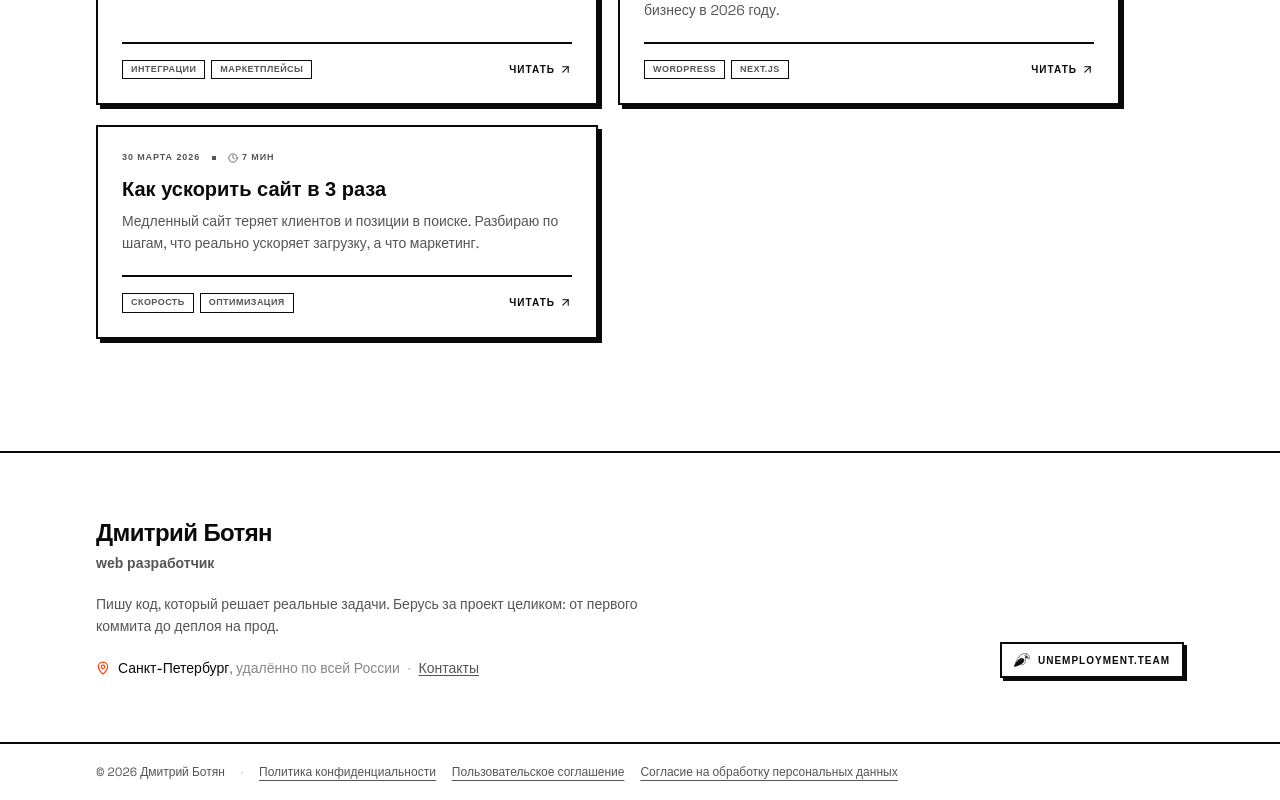
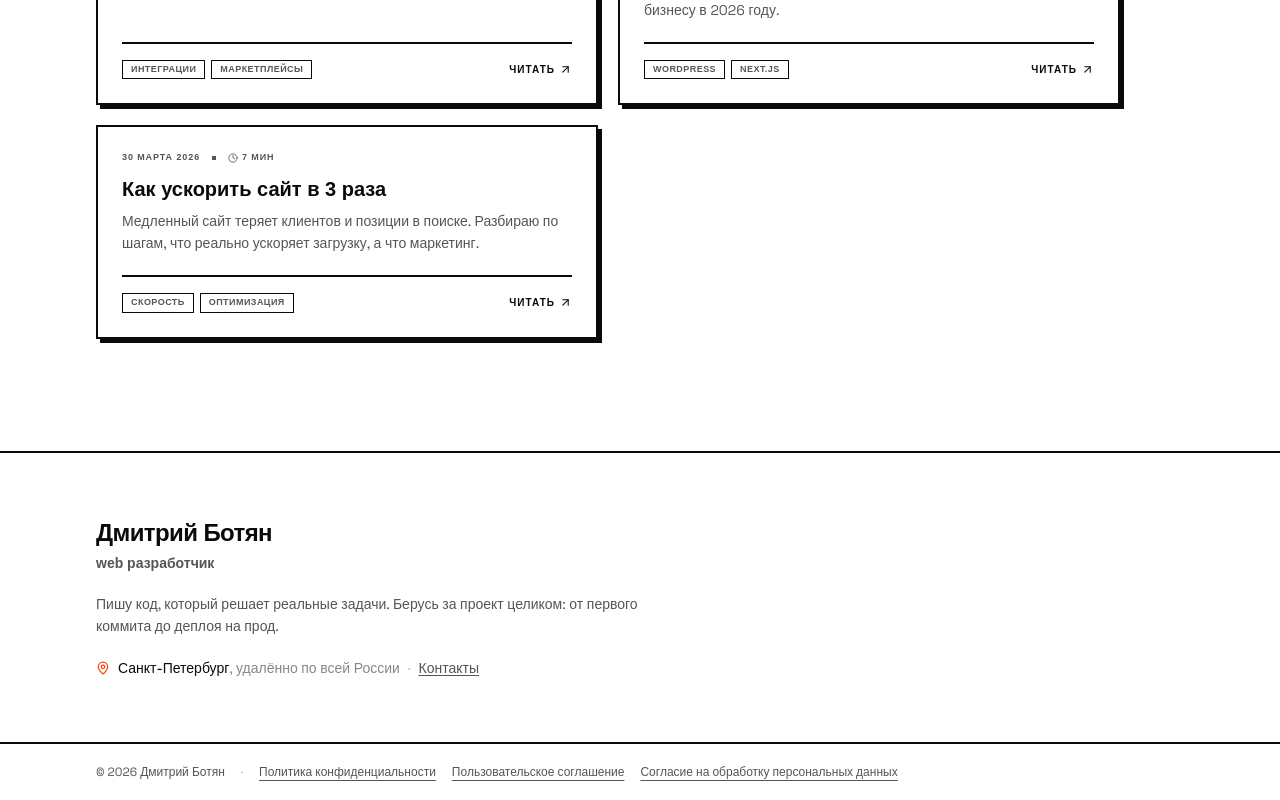
Before and after one commit to DmitryBotyan/portfolio, a React (Vite) app: page /blog in a window 1280 px wide. Shown: the part 2360-3160 px from the top of the page. Built offline with nearby package versions, Linux system fonts and the light colour scheme; no server answers; a web font is replaced by a local one.

Commit message:
Remove Our team section and footer unemployment.team button
- Remove <Team /> from App.tsx (section hidden from homepage)
- Remove unemployment.team link button from Footer
- Keep experience entries that mention unemployment.team

Co-Authored-By: Claude Sonnet 4.6 <noreply@anthropic.com>

```diff
--- a/src/App.tsx
+++ b/src/App.tsx
@@ -2,7 +2,6 @@ import { useEffect } from 'react'
 import { Nav } from '@/components/Nav'
 import { Hero } from '@/components/sections/Hero'
 import { About } from '@/components/sections/About'
-import { Team } from '@/components/sections/Team'
 import { Services } from '@/components/sections/Services'
 import { Calculator } from '@/components/sections/Calculator'
 import { Experience } from '@/components/sections/Experience'
@@ -35,7 +34,6 @@ function App() {
         <Services />
         <Calculator />
         <About />
-        <Team />
         <Experience />
         <Testimonials />
         <Blog />
--- a/src/components/sections/Footer.tsx
+++ b/src/components/sections/Footer.tsx
@@ -1,6 +1,5 @@
 import { Link } from 'react-router-dom'
 import { MapPin } from 'lucide-react'
-import { UnemploymentLogo } from '@/components/icons/UnemploymentLogo'
 import { useApp } from '@/contexts/AppContext'
 import { useLegal } from '@/components/Legal'
 import type { LegalKind } from '@/legal'
@@ -43,17 +42,6 @@ export function Footer() {
           </address>
         </div>
 
-        <a
-          href={t.team.siteUrl}
-          target="_blank"
-          rel="noopener noreferrer"
-          className="inline-flex items-center gap-2 border-2 border-border px-3 py-2 shadow-[3px_3px_0px_0px_var(--border)] hover:shadow-none hover:translate-x-0.5 hover:translate-y-0.5 transition-all group self-start md:self-end"
-        >
-          <UnemploymentLogo size={16} className="text-foreground shrink-0" />
-          <span className="font-head text-[10px] font-black uppercase tracking-widest">
-            unemployment.team
-          </span>
-        </a>
       </div>
 
       {/* Divider */}
```
